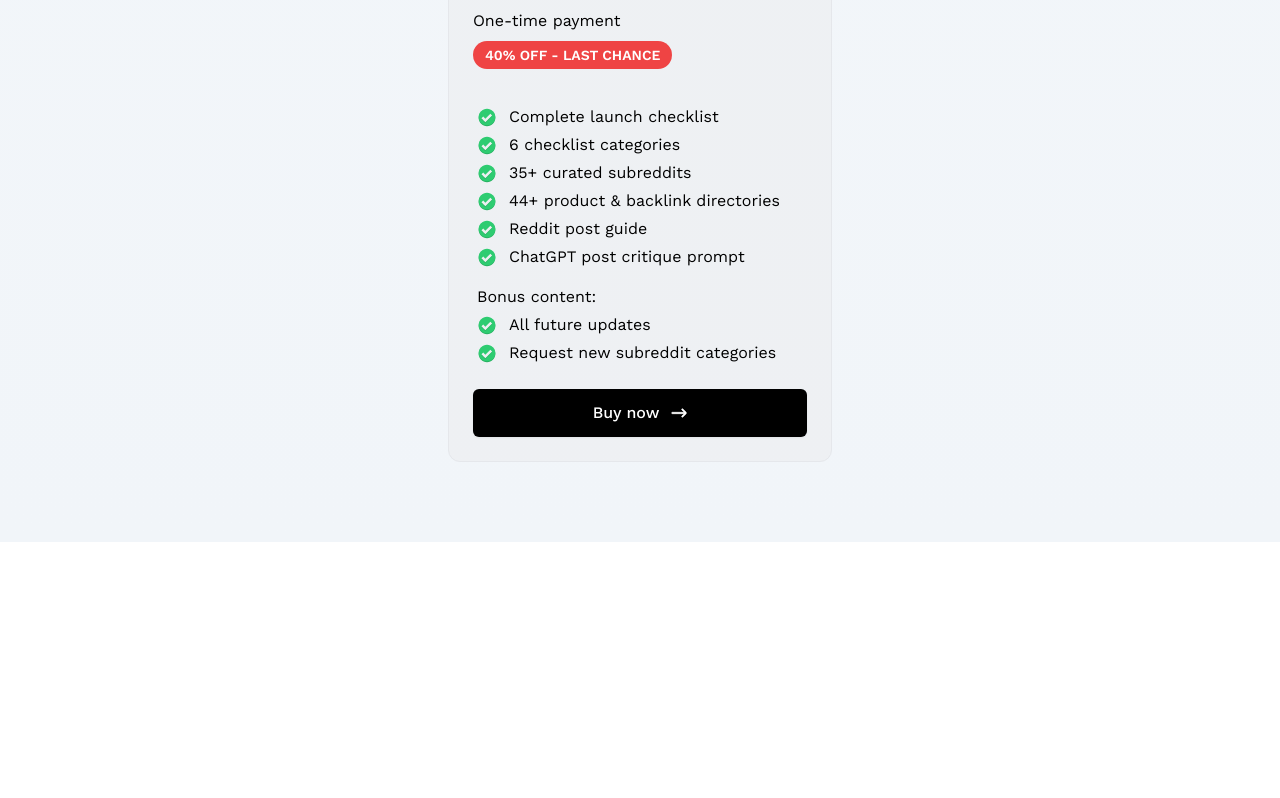
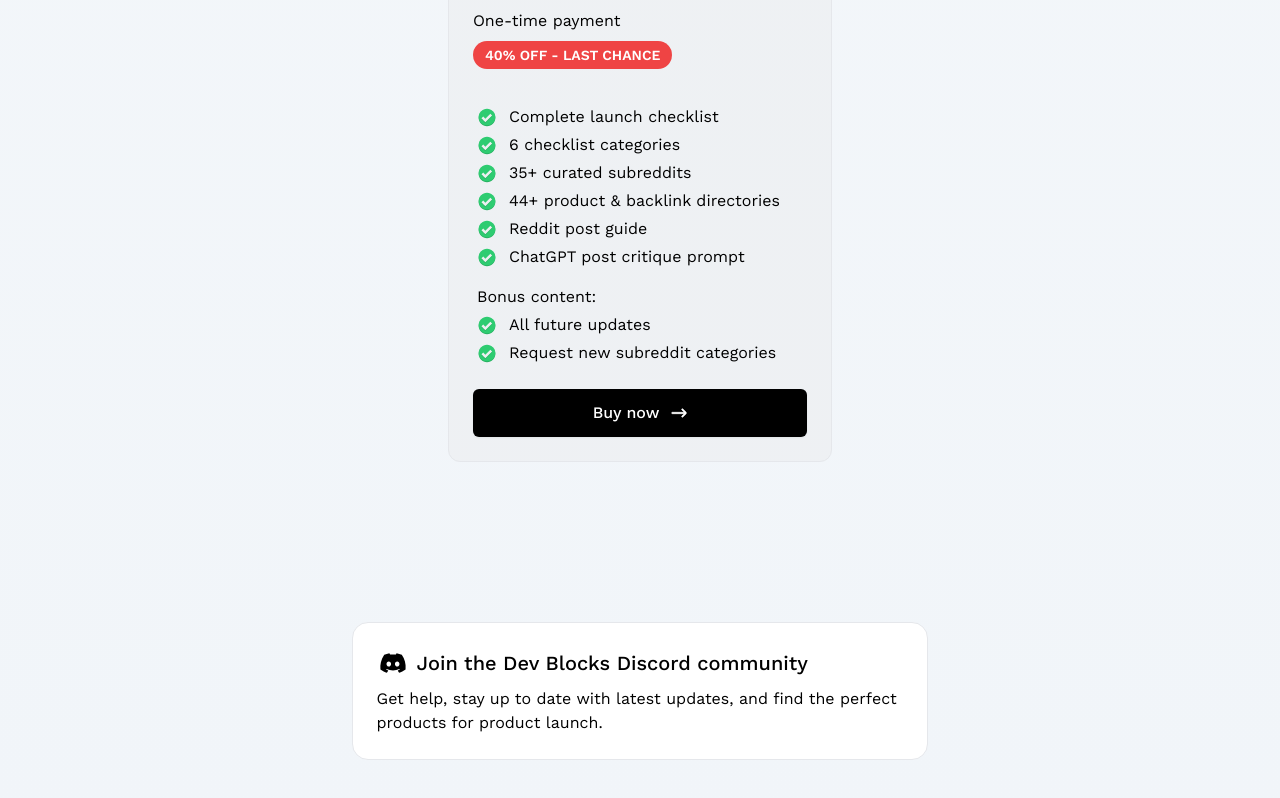
Before and after one commit to Evcadiy/zebra, a SvelteKit app: page / in a window 1280 px wide. Shown: the part 8068-8866 px from the top of the page. Before the commit the page ends 8610 px from the top, so only its background shows below. Built offline with nearby package versions, Linux system fonts and the light colour scheme.

Commit message:
feat: add discord link

```diff
--- /dev/null
+++ b/src/lib/components/DiscordLink/DiscordLink.svelte
@@ -0,0 +1,19 @@
+<script>
+  import discordIcon from "../../../assets/icons/discordicon.svg"
+</script>
+
+<a
+  href="/"
+  class="flex flex-col gap-2 w-full max-w-screen-sm mx-auto mt-28 md:mt-40 rounded-2xl border p-6 hover:bg-card bg-white hover:no-underline"
+>
+  <span
+    class="flex gap-2 items-center text-lg md:text-xl font-medium leading-tight"
+  >
+    <img src={discordIcon} alt="discord_icon" class="h-8 w-8" />
+    Join the Dev Blocks Discord community
+  </span>
+  <span class="text-sm md:text-base"
+    >Get help, stay up to date with latest updates, and find the perfect
+    products for product launch.</span
+  >
+</a>
--- a/src/routes/+page.svelte
+++ b/src/routes/+page.svelte
@@ -1,5 +1,6 @@
 <script>
   import AboutAuthorCard from "$lib/components/AboutAuthorCard/AboutAuthorCard.svelte"
+  import DiscordLink from "$lib/components/DiscordLink/DiscordLink.svelte"
   import Hero from "$lib/components/Hero/Hero.svelte"
   import IntroductionSection from "$lib/components/IntroductionSection/IntroductionSection.svelte"
   import LaunchStepsSection from "$lib/components/LaunchStepsSection/LaunchStepsSection.svelte"
@@ -19,5 +20,6 @@
     <AboutAuthorCard />
     <UserReviewsSection />
     <PricingSection />
+    <DiscordLink />
   </main>
 </section>
```
Also changed, not shown: src/assets/icons/discordicon.svg (added).
